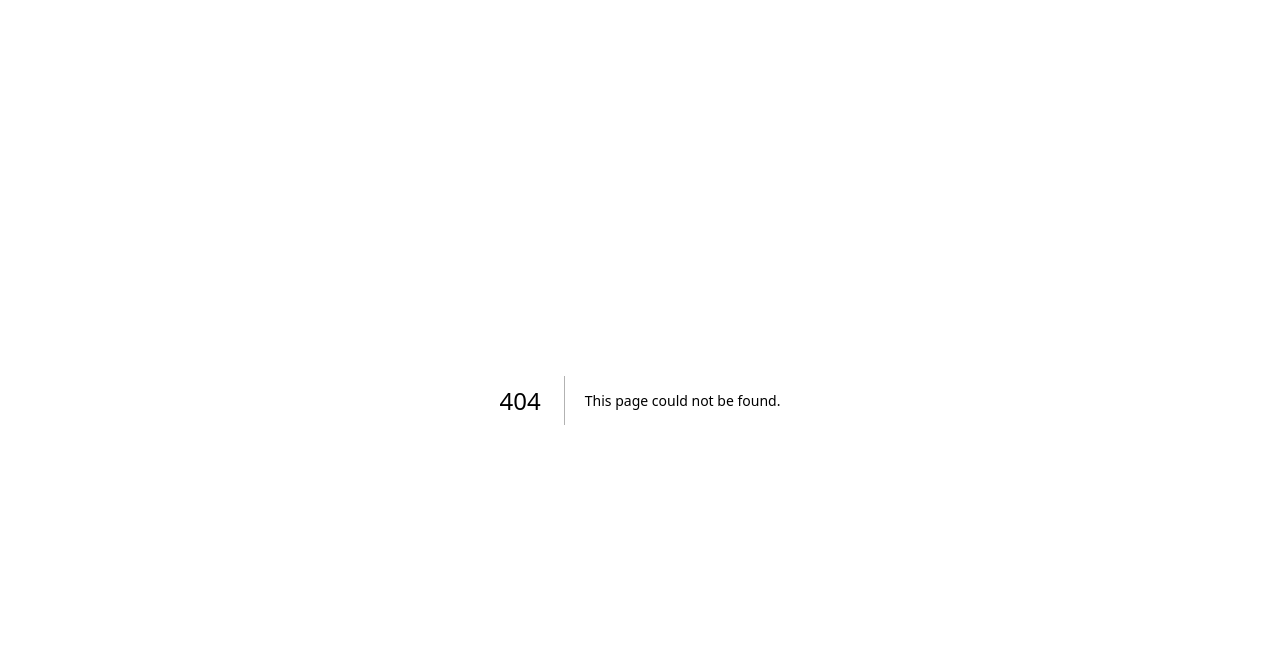
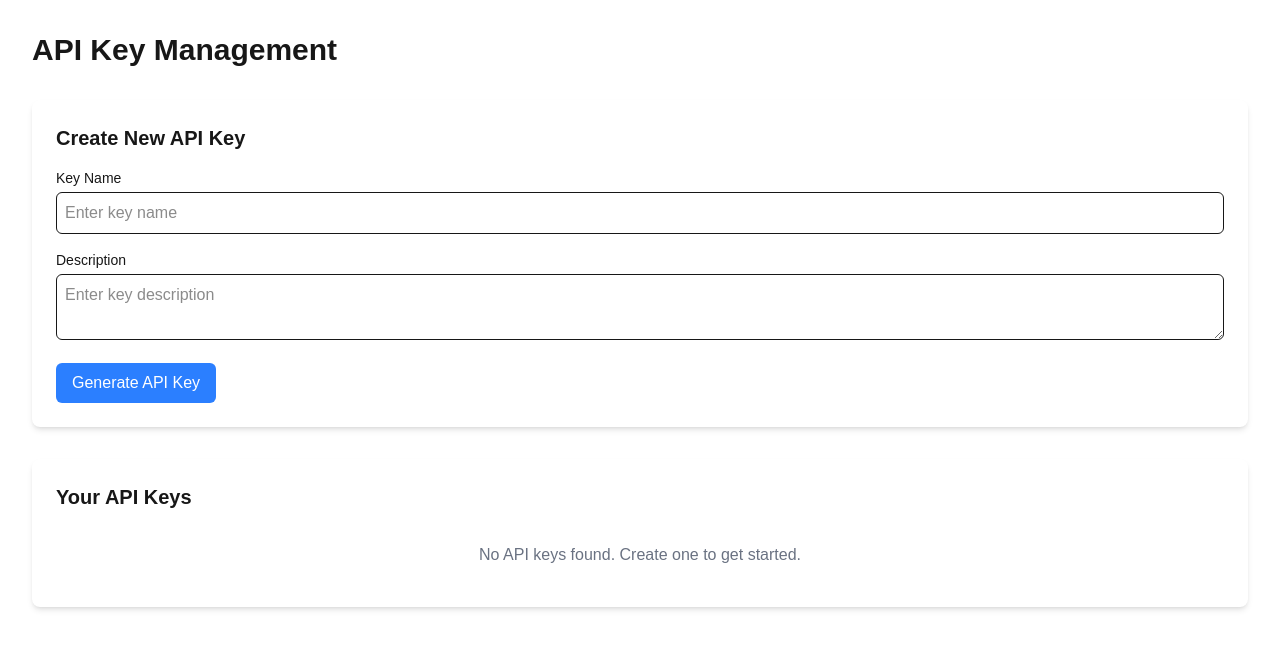
Before and after one commit to nghialam-arent3d/WebAPIManager, a Next.js app in the folder wapim/: page /dashboard in a window 1280 px wide. Before the commit this address had no page. Shown: the top 648 px of the page. Built offline with nearby package versions, Linux system fonts and the light colour scheme.

Commit message:
feat: prompt dashboard

```diff
--- /dev/null
+++ b/wapim/src/app/dashboard/page.js
@@ -0,0 +1,95 @@
+'use client';
+
+import { useState } from 'react';
+
+export default function Dashboard() {
+  const [apiKeys, setApiKeys] = useState([]);
+  const [newKeyName, setNewKeyName] = useState('');
+  const [newKeyDescription, setNewKeyDescription] = useState('');
+
+  const handleCreateKey = async () => {
+    // TODO: Implement API call to create new key
+    const newKey = {
+      id: Date.now(),
+      name: newKeyName,
+      description: newKeyDescription,
+      key: 'generated-key-' + Math.random().toString(36).substr(2, 9),
+      createdAt: new Date().toISOString(),
+    };
+    setApiKeys([...apiKeys, newKey]);
+    setNewKeyName('');
+    setNewKeyDescription('');
+  };
+
+  const handleDeleteKey = async (id) => {
+    // TODO: Implement API call to delete key
+    setApiKeys(apiKeys.filter(key => key.id !== id));
+  };
+
+  return (
+    <div className="min-h-screen p-8">
+      <h1 className="text-3xl font-bold mb-8">API Key Management</h1>
+
+      {/* Create New Key Form */}
+      <div className="bg-white dark:bg-gray-800 p-6 rounded-lg shadow-md mb-8">
+        <h2 className="text-xl font-semibold mb-4">Create New API Key</h2>
+        <div className="space-y-4">
+          <div>
+            <label className="block text-sm font-medium mb-1">Key Name</label>
+            <input
+              type="text"
+              value={newKeyName}
+              onChange={(e) => setNewKeyName(e.target.value)}
+              className="w-full p-2 border rounded-md dark:bg-gray-700 dark:border-gray-600"
+              placeholder="Enter key name"
+            />
+          </div>
+          <div>
+            <label className="block text-sm font-medium mb-1">Description</label>
+            <textarea
+              value={newKeyDescription}
+              onChange={(e) => setNewKeyDescription(e.target.value)}
+              className="w-full p-2 border rounded-md dark:bg-gray-700 dark:border-gray-600"
+              placeholder="Enter key description"
+            />
+          </div>
+          <button
+            onClick={handleCreateKey}
+            className="bg-blue-500 text-white px-4 py-2 rounded-md hover:bg-blue-600 transition-colors"
+          >
+            Generate API Key
+          </button>
+        </div>
+      </div>
+
+      {/* API Keys List */}
+      <div className="bg-white dark:bg-gray-800 p-6 rounded-lg shadow-md">
+        <h2 className="text-xl font-semibold mb-4">Your API Keys</h2>
+        <div className="space-y-4">
+          {apiKeys.map((key) => (
+            <div
+              key={key.id}
+              className="border dark:border-gray-700 p-4 rounded-md flex justify-between items-center"
+            >
+              <div>
+                <h3 className="font-medium">{key.name}</h3>
+                <p className="text-sm text-gray-600 dark:text-gray-400">{key.description}</p>
+                <p className="text-sm font-mono mt-1">{key.key}</p>
+                <p className="text-xs text-gray-500 mt-1">Created: {new Date(key.createdAt).toLocaleDateString()}</p>
+              </div>
+              <button
+                onClick={() => handleDeleteKey(key.id)}
+                className="text-red-500 hover:text-red-700"
+              >
+                Delete
+              </button>
+            </div>
+          ))}
+          {apiKeys.length === 0 && (
+            <p className="text-gray-500 text-center py-4">No API keys found. Create one to get started.</p>
+          )}
+        </div>
+      </div>
+    </div>
+  );
+}
--- a/wapim/src/app/page.js
+++ b/wapim/src/app/page.js
@@ -26,6 +26,12 @@ export default function Home() {
         </ol>
 
         <div className="flex gap-4 items-center flex-col sm:flex-row">
+          <a
+            className="rounded-full border border-solid border-transparent transition-colors flex items-center justify-center bg-foreground text-background gap-2 hover:bg-[#383838] dark:hover:bg-[#ccc] font-medium text-sm sm:text-base h-10 sm:h-12 px-4 sm:px-5 sm:w-auto"
+            href="/dashboard"
+          >
+            Manage API Keys
+          </a>
           <a
             className="rounded-full border border-solid border-transparent transition-colors flex items-center justify-center bg-foreground text-background gap-2 hover:bg-[#383838] dark:hover:bg-[#ccc] font-medium text-sm sm:text-base h-10 sm:h-12 px-4 sm:px-5 sm:w-auto"
             href="https://vercel.com/new?utm_source=create-next-app&utm_medium=appdir-template-tw&utm_campaign=create-next-app"
```
